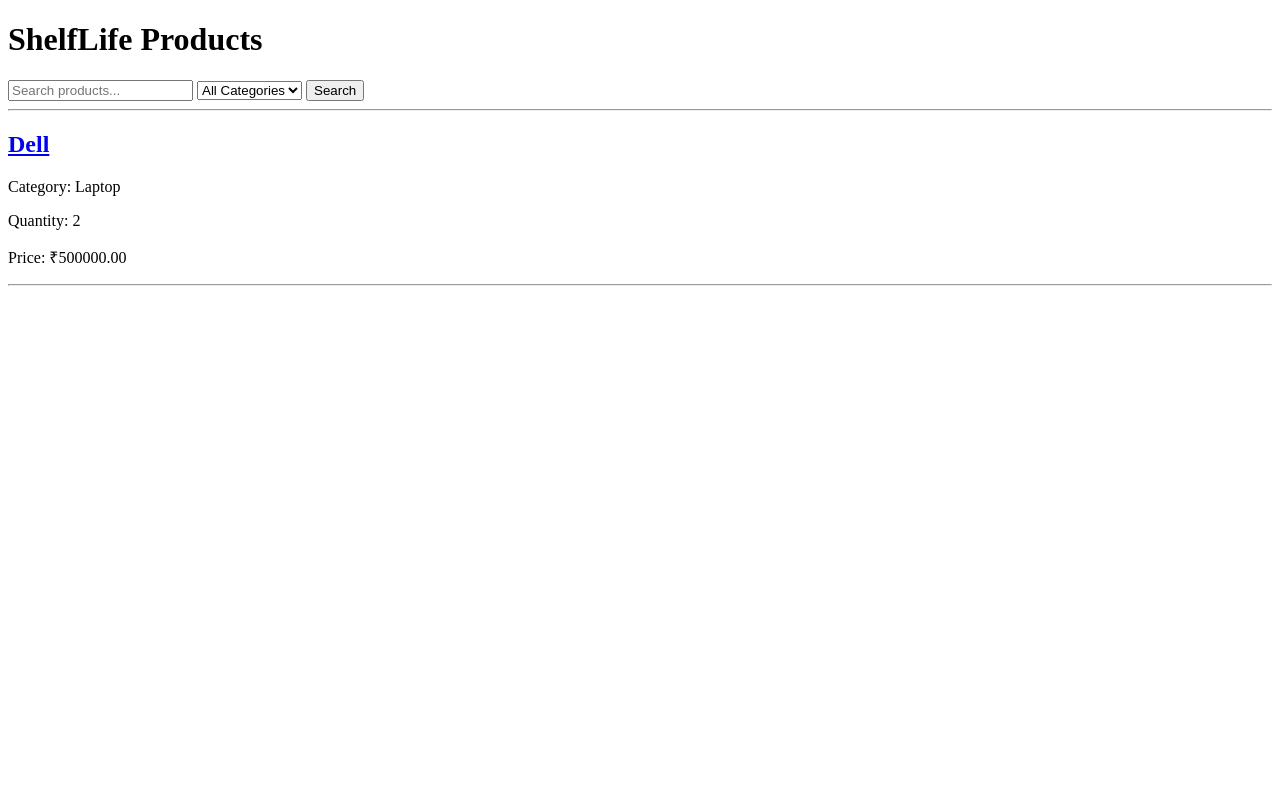
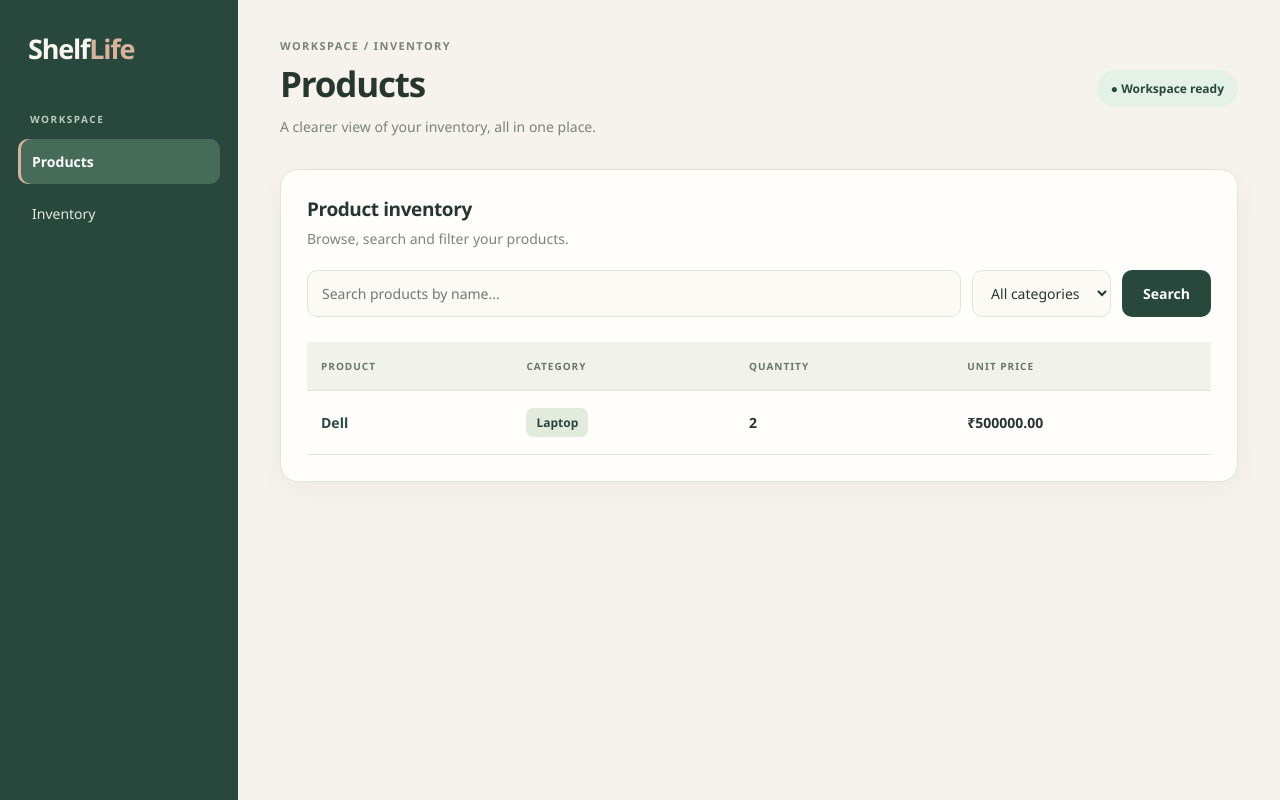
Before and after one commit to himanikapadia/ShelfLife, a Django app: page / in a window 1280 px wide. Run offline with Django 5.2, Linux system fonts and the light colour scheme; data comes from the database, SQL or seed files in the repository.

Commit message:
Feat: Added css to the home page

```diff
--- /dev/null
+++ b/products/static/products/css/style.css
@@ -0,0 +1,350 @@
+
+:root {
+    --bg: #F5F3EC;
+    --surface: #FFFEFA;
+    --sage: #E3EBDD;
+    --sage-dark: #CFDDC9;
+    --forest: #29483D;
+    --forest-light: #3C6252;
+    --terracotta: #C98268;
+    --text: #27372F;
+    --muted: #7B847A;
+    --border: #E5E4DA;
+    --success-bg: #E4F1E7;
+}
+
+* {
+    box-sizing: border-box;
+}
+
+body {
+    margin: 0;
+    font-family: "Segoe UI", Arial, sans-serif;
+    background: var(--bg);
+    color: var(--text);
+    font-size: 14px;
+}
+
+.app-layout {
+    display: flex;
+    min-height: 100vh;
+}
+
+/* Sidebar */
+
+.sidebar {
+    width: 238px;
+    flex-shrink: 0;
+    background: var(--forest);
+    color: #F8F7F0;
+    padding: 30px 18px;
+}
+
+.brand {
+    font-size: 27px;
+    font-weight: 750;
+    letter-spacing: -1.2px;
+    margin: 0 10px 45px;
+}
+
+.brand span {
+    color: #D8B39C;
+}
+
+.nav-label {
+    color: #B9CBBE;
+    font-size: 10px;
+    font-weight: 700;
+    letter-spacing: 1.5px;
+    margin: 0 12px 13px;
+}
+
+.nav-link {
+    display: block;
+    padding: 13px 14px;
+    margin-bottom: 7px;
+    border-radius: 10px;
+    color: #E0E9DF;
+    text-decoration: none;
+    transition: background 0.2s, transform 0.2s;
+}
+
+.nav-link:hover {
+    background: var(--forest-light);
+    transform: translateX(2px);
+}
+
+.nav-link.active {
+    background: #466B59;
+    color: white;
+    font-weight: 650;
+    box-shadow: inset 3px 0 #D8B39C;
+}
+
+/* Main page */
+
+.main-content {
+    flex: 1;
+    min-width: 0;
+    padding: 38px 42px;
+}
+
+.topbar {
+    display: flex;
+    justify-content: space-between;
+    align-items: center;
+    gap: 20px;
+    margin-bottom: 30px;
+}
+
+.eyebrow {
+    color: var(--muted);
+    font-size: 11px;
+    font-weight: 650;
+    letter-spacing: 1.4px;
+    margin-bottom: 10px;
+}
+
+h1 {
+    font-size: clamp(27px, 3vw, 35px);
+    line-height: 1.2;
+    letter-spacing: -1.2px;
+    margin: 0;
+}
+
+.page-subtitle {
+    color: var(--muted);
+    margin: 10px 0 0;
+    line-height: 1.7;
+}
+
+.status-pill {
+    background: var(--success-bg);
+    color: var(--forest);
+    padding: 10px 14px;
+    border-radius: 30px;
+    font-size: 12px;
+    font-weight: 650;
+    white-space: nowrap;
+}
+
+/* Inventory panel */
+
+.panel {
+    background: var(--surface);
+    border: 1px solid var(--border);
+    border-radius: 18px;
+    padding: 26px;
+    box-shadow: 0 8px 30px rgba(48, 65, 48, 0.045);
+}
+
+.panel-header {
+    display: flex;
+    justify-content: space-between;
+    align-items: center;
+    gap: 14px;
+    margin-bottom: 22px;
+}
+
+.panel-header h2 {
+    font-size: 19px;
+    letter-spacing: -0.4px;
+    margin: 0 0 7px;
+}
+
+.panel-header p {
+    color: var(--muted);
+    margin: 0;
+}
+
+/* Search and filter */
+
+.search-form {
+    display: flex;
+    flex-wrap: wrap;
+    gap: 11px;
+    margin-bottom: 25px;
+}
+
+.search-form input,
+.search-form select {
+    min-width: 0;
+    padding: 12px 14px;
+    border: 1px solid var(--border);
+    border-radius: 10px;
+    background: #FBFAF5;
+    color: var(--text);
+    font: inherit;
+    outline: none;
+    transition: border-color 0.2s, box-shadow 0.2s;
+}
+
+.search-form input {
+    flex: 1;
+    min-width: 180px;
+}
+
+.search-form input:focus,
+.search-form select:focus {
+    border-color: var(--forest-light);
+    box-shadow: 0 0 0 3px rgba(60, 98, 82, 0.10);
+}
+
+.search-form button {
+    border: none;
+    border-radius: 10px;
+    padding: 12px 21px;
+    background: var(--forest);
+    color: white;
+    font: inherit;
+    font-weight: 650;
+    cursor: pointer;
+    transition: background 0.2s, transform 0.2s;
+}
+
+.search-form button:hover {
+    background: var(--forest-light);
+    transform: translateY(-1px);
+}
+
+/* Product table */
+
+.table-wrap {
+    width: 100%;
+    overflow-x: auto;
+}
+
+table {
+    width: 100%;
+    border-collapse: collapse;
+    text-align: left;
+}
+
+thead {
+    background: #F1F3EA;
+}
+
+th {
+    color: #69776A;
+    font-size: 10px;
+    font-weight: 750;
+    text-transform: uppercase;
+    letter-spacing: 1px;
+}
+
+th, td {
+    padding: 17px 14px;
+    border-bottom: 1px solid var(--border);
+    white-space: nowrap;
+}
+
+tbody tr {
+    transition: background 0.18s;
+}
+
+tbody tr:hover {
+    background: #F8F8F1;
+}
+
+.product-name {
+    color: var(--forest);
+    text-decoration: none;
+    font-weight: 700;
+}
+
+.product-name:hover {
+    color: var(--terracotta);
+}
+
+.category-badge {
+    display: inline-block;
+    padding: 6px 10px;
+    border-radius: 7px;
+    background: var(--sage);
+    color: var(--forest);
+    font-size: 12px;
+    font-weight: 650;
+}
+
+.quantity {
+    font-weight: 650;
+}
+
+.price {
+    font-weight: 700;
+    font-variant-numeric: tabular-nums;
+}
+
+/* Empty results */
+
+.empty-state {
+    padding: 45px 15px;
+    text-align: center;
+    color: var(--muted);
+    white-space: normal;
+}
+
+.empty-state strong {
+    display: block;
+    color: var(--text);
+    font-size: 16px;
+    margin-bottom: 8px;
+}
+
+/* Responsive layout */
+
+@media (max-width: 760px) {
+    .sidebar {
+        width: 78px;
+        padding: 25px 8px;
+    }
+
+    .brand {
+        font-size: 17px;
+        letter-spacing: -0.8px;
+        margin: 0 0 35px;
+        text-align: center;
+    }
+
+    .nav-label {
+        display: none;
+    }
+
+    .nav-link {
+        padding: 13px 5px;
+        text-align: center;
+        font-size: 11px;
+        overflow-wrap: anywhere;
+    }
+
+    .main-content {
+        padding: 25px 14px;
+    }
+
+    .panel {
+        padding: 17px 12px;
+        border-radius: 13px;
+    }
+
+    .topbar {
+        align-items: flex-start;
+    }
+
+    .status-pill {
+        display: none;
+    }
+
+    .search-form {
+        flex-direction: column;
+    }
+
+    .search-form input,
+    .search-form select,
+    .search-form button {
+        width: 100%;
+    }
+
+    th, td {
+        padding: 14px 11px;
+    }
+}
--- a/products/templates/products/product_list.html
+++ b/products/templates/products/product_list.html
@@ -1,23 +1,64 @@
+
+{% load static %}
 <!DOCTYPE html>
-<html>
+<html lang="en">
 <head>
-    <title>ShelfLife - Products</title>
+    <meta charset="UTF-8">
+    <meta name="viewport" content="width=device-width, initial-scale=1.0">
+    <title>Products | ShelfLife</title>
+    <link rel="stylesheet" href="{% static 'products/css/style.css' %}">
 </head>
 <body>
 
-    <h1>ShelfLife Products</h1>
+<div class="app-layout">
 
-    <form method="GET">
+    <aside class="sidebar">
+        <div class="brand">Shelf<span>Life</span></div>
 
+        <p class="nav-label">WORKSPACE</p>
+
+        <a href="{% url 'product_list' %}" class="nav-link active">
+            Products
+        </a>
+
+        <a href="{% url 'product_list' %}" class="nav-link">
+            Inventory
+        </a>
+    </aside>
+
+    <main class="main-content">
+
+        <header class="topbar">
+            <div>
+                <div class="eyebrow">WORKSPACE / INVENTORY</div>
+                <h1>Products</h1>
+                <p class="page-subtitle">
+                    A clearer view of your inventory, all in one place.
+                </p>
+            </div>
+
+            <div class="status-pill">● Workspace ready</div>
+        </header>
+
+        <section class="panel">
+
+            <div class="panel-header">
+                <div>
+                    <h2>Product inventory</h2>
+                    <p>Browse, search and filter your products.</p>
+                </div>
+            </div>
+
+            <form method="GET" class="search-form">
                 <input
                     type="text"
                     name="q"
-            placeholder="Search products..."
+                    placeholder="Search products by name..."
                     value="{{ query }}"
                 >
 
                 <select name="category">
-            <option value="">All Categories</option>
+                    <option value="">All categories</option>
 
                     {% for item in categories %}
                         <option value="{{ item }}"
@@ -28,32 +69,63 @@
                 </select>
 
                 <button type="submit">Search</button>
-
             </form>
 
-    <hr>
+            <div class="table-wrap">
+                <table>
+                    <thead>
+                        <tr>
+                            <th>Product</th>
+                            <th>Category</th>
+                            <th>Quantity</th>
+                            <th>Unit price</th>
+                        </tr>
+                    </thead>
 
+                    <tbody>
                         {% for product in products %}
-
-        <div>
-            <h2>
-                <a href="{% url 'product_detail' product.id %}">
+                            <tr>
+                                <td>
+                                    <a
+                                        class="product-name"
+                                        href="{% url 'product_detail' product.id %}"
+                                    >
                                         {{ product.name }}
                                     </a>
-            </h2>
+                                </td>
 
-            <p>Category: {{ product.category }}</p>
-            <p>Quantity: {{ product.quantity }}</p>
-            <p>Price: ₹{{ product.price }}</p>
+                                <td>
+                                    <span class="category-badge">
+                                        {{ product.category }}
+                                    </span>
+                                </td>
+
+                                <td class="quantity">
+                                    {{ product.quantity }}
+                                </td>
+
+                                <td class="price">
+                                    ₹{{ product.price }}
+                                </td>
+                            </tr>
+                        {% empty %}
+                            <tr>
+                                <td colspan="4">
+                                    <div class="empty-state">
+                                        <strong>No products found</strong>
+                                        Try another search or category.
+                                    </div>
+                                </td>
+                            </tr>
+                        {% endfor %}
+                    </tbody>
+                </table>
             </div>
 
-        <hr>
+        </section>
 
-    {% empty %}
-
-        <p>No products found.</p>
-
-    {% endfor %}
+    </main>
+</div>
 
 </body>
 </html>
```
Lines whose indentation alone changed are shown as unchanged.
